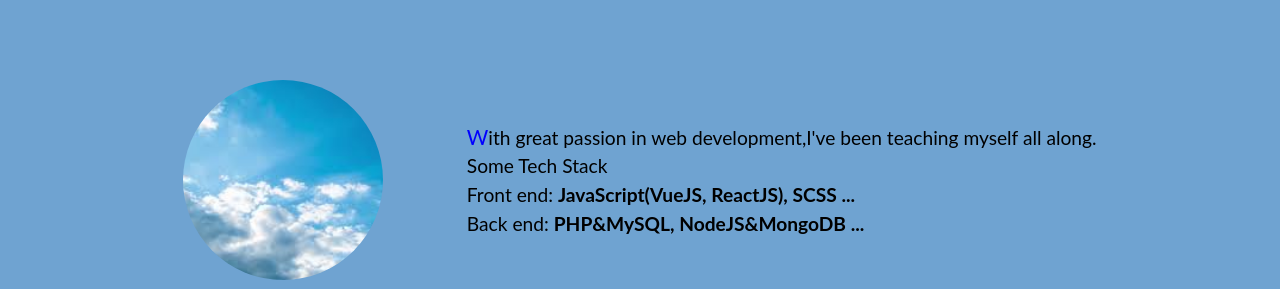
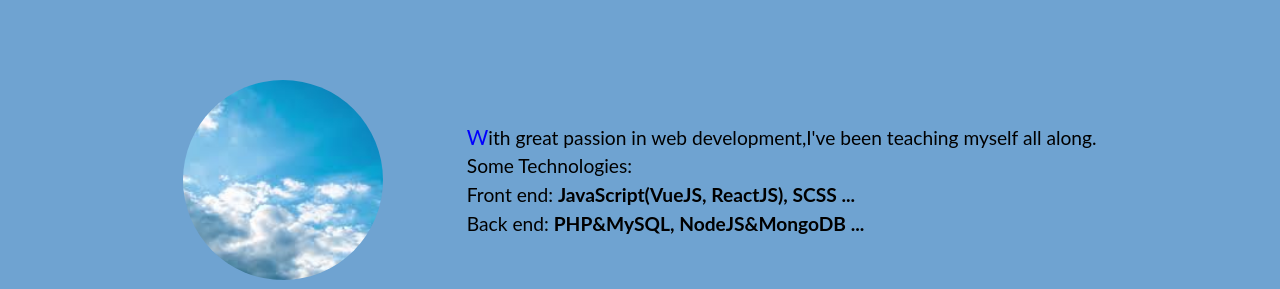
Before and after one commit to RyanCrystal/ryansky, a Next.js app: page / in a window 1280 px wide. Shown: the part 2220-2509 px from the top of the page. Built offline with nearby package versions, Linux system fonts and the light colour scheme.

Commit message:
text change

```diff
--- a/components/AboutMe.js
+++ b/components/AboutMe.js
@@ -12,7 +12,7 @@ const AboutMe = () => {
               With great passion in web development,I&apos;ve been teaching
               myself all along.
               <br />
-              Some Tech Stack
+              Some Technologies:
               <br />
               <div>
                 Front end: <strong>JavaScript(VueJS, ReactJS), SCSS ...</strong>
```
